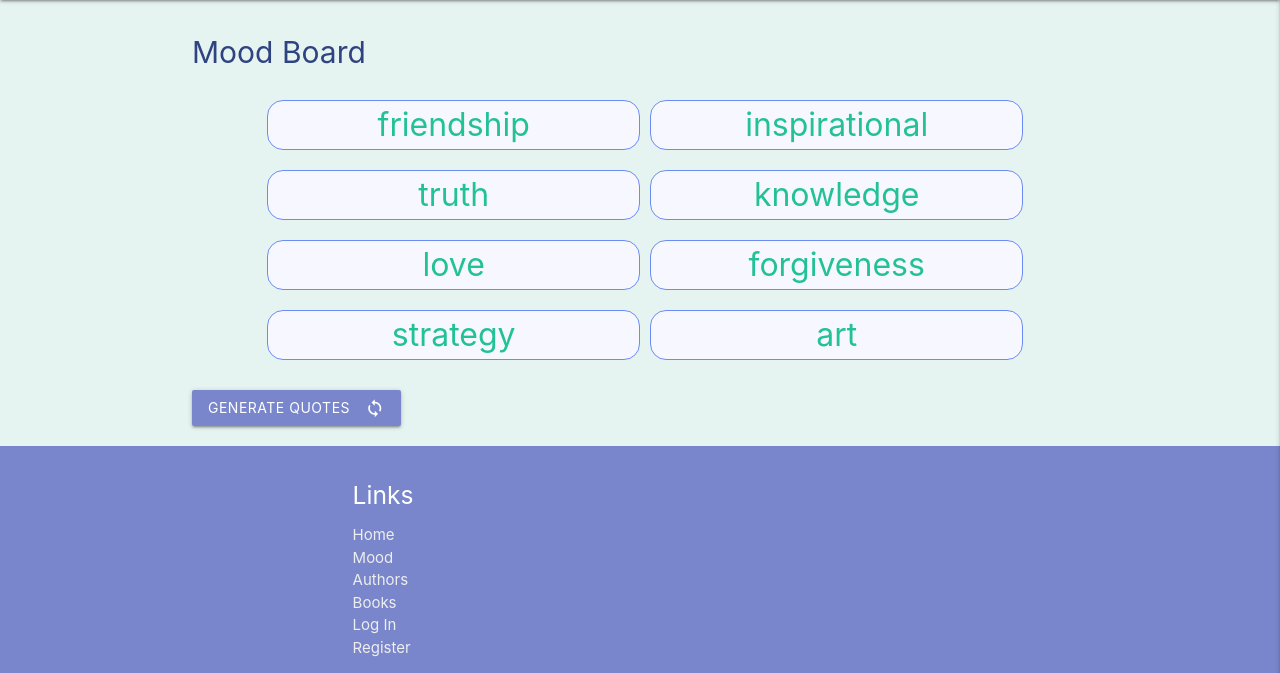
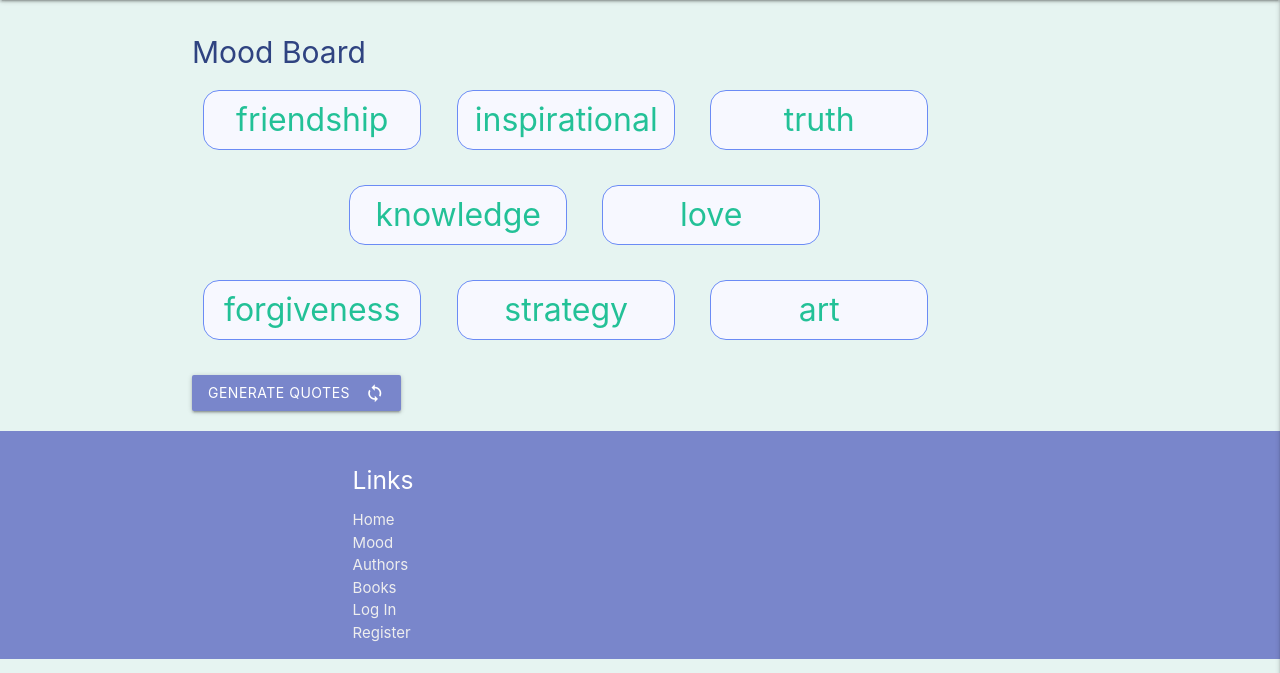
Before and after one commit to daithioc95/MS3, a Flask app: page /get_mood in a window 1280 px wide. Shown: the part 64-737 px from the top of the page. Run offline with Flask 2, Linux system fonts and the light colour scheme; some libraries are stand-ins or nearby versions.

Commit message:
Design mood board options for desktop

```diff
--- a/static/css/style.css
+++ b/static/css/style.css
@@ -547,7 +547,6 @@ input[type=checkbox] + label {
   /* font-style: italic; */
     /* width: 20px; */
     /* height: 40px; */
-    margin: 10px;
     /* display: table-cell; */
     /* display: inline-table; */
     background-color: #F7F8FF;
@@ -555,6 +554,10 @@ input[type=checkbox] + label {
     text-align: center;
     font-size: 32px;
     border-radius: 0.5em;
+    height: 60px;
+    margin-right: 4%;
+    margin-bottom: 4%;
+    padding: 5px 0 !important;
   }
 
 @media screen and (max-width:570px) {
--- a/templates/mood.html
+++ b/templates/mood.html
@@ -5,31 +5,52 @@
 
     <form method="POST" action="{{ url_for('generate_mood', generated = "yes") }}">
         <div class="row">
-            <div class="col s1"></div>
-            <input type="checkbox" class="hidden" name="mood-button" value="friendship"
-                id="mood-button1_friendship" {% for x in checked_buttons if x|string == "friendship" %}checked{% else %}unchecked{% endfor %}><label id="label_friendship" class="hvr-radial-out col s5" for="mood-button1_friendship">
-                   friendship</label>
+            <div class="col l12">
+            <div class="hide-on-med-and-up col s1"></div>
+            <input type="checkbox" class="hidden" name="mood-button" value="friendship" id="mood-button1_friendship"
+                {% for x in checked_buttons if x|string == "friendship" %}checked{% else %}unchecked{% endfor %}><label
+                id="label_friendship" class="hvr-radial-out col s5 l3" for="mood-button1_friendship">
+                friendship</label>
             <input type="checkbox" class="hidden" name="mood-button" value="inspirational"
-                id="mood-button2_inspirational" {% for x in checked_buttons if x|string == "inspirational" %}checked{% else %}unchecked{% endfor %}><label id="label_inspirational" class="hvr-radial-out col s5" for="mood-button2_inspirational">inspirational</label>
-            <div class="col s1"></div>
-            <input type="checkbox" class="hidden" name="mood-button" value="truth" id="mood-button3_truth" {% for x in checked_buttons if x|string == "truth" %}checked{% else %}unchecked{% endfor %}><label id="label_truth" class="hvr-radial-out col s5"
-                for="mood-button3_truth">truth</label>
-            <input type="checkbox" class="hidden" name="mood-button" value="knowledge"
-                id="mood-button4_knowledge" {% for x in checked_buttons if x|string == "knowledge" %}checked{% else %}unchecked{% endfor %}><label id="label_knowledge" class="hvr-radial-out col s5" for="mood-button4_knowledge">knowledge</label>
-            <div class="col s1"></div><input type="checkbox" class="hidden" name="mood-button" value="love" id="mood-button5_love" {% for x in checked_buttons if x|string == "love" %}checked{% else %}unchecked{% endfor %}><label id="label_love" class="hvr-radial-out col s5"
-                for="mood-button5_love">love</label>
-            <input type="checkbox" class="hidden" name="mood-button" value="forgiveness"
-                id="mood-button6_forgiveness" {% for x in checked_buttons if x|string == "forgiveness" %}checked{% else %}unchecked{% endfor %}><label id="label_forgiveness" class="hvr-radial-out col s5" for="mood-button6_forgiveness">forgiveness</label>
-            <div class="col s1"></div><input type="checkbox" class="hidden" name="mood-button" value="strategy"
-                id="mood-button7_strategy"{% for x in checked_buttons if x|string == "strategy" %}checked{% else %}unchecked{% endfor %}><label id="label_strategy" class="hvr-radial-out col s5" for="mood-button7_strategy">strategy</label>
-            <input type="checkbox" class="hidden" name="mood-button" value="art" id="mood-button8_art" {% for x in checked_buttons if x|string == "art" %}checked{% else %}unchecked{% endfor %}><label id="label_art" class="hvr-radial-out col s5"
-                for="mood-button8_art">art</label>
+                id="mood-button2_inspirational"
+                {% for x in checked_buttons if x|string == "inspirational" %}checked{% else %}unchecked{% endfor %}><label
+                id="label_inspirational" class="hvr-radial-out col s5 l3"
+                for="mood-button2_inspirational">inspirational</label>
+            <div class="hide-on-med-and-up col s1"></div>
+            <input type="checkbox" class="hidden" name="mood-button" value="truth" id="mood-button3_truth"
+                {% for x in checked_buttons if x|string == "truth" %}checked{% else %}unchecked{% endfor %}><label
+                id="label_truth" class="hvr-radial-out col s5 l3" for="mood-button3_truth">truth</label>
+
+                <div class="col l2"></div>
+
+            <input type="checkbox" class="hidden" name="mood-button" value="knowledge" id="mood-button4_knowledge"
+                {% for x in checked_buttons if x|string == "knowledge" %}checked{% else %}unchecked{% endfor %}><label
+                id="label_knowledge" class="hvr-radial-out col s5 l3" for="mood-button4_knowledge">knowledge</label>
+            <div class="hide-on-med-and-up col s1"></div><input type="checkbox" class="hidden" name="mood-button"
+                value="love" id="mood-button5_love"
+                {% for x in checked_buttons if x|string == "love" %}checked{% else %}unchecked{% endfor %}><label
+                id="label_love" class="hvr-radial-out col s5 l3" for="mood-button5_love">love</label>
+
+                <div class="col l2"></div>
+
+            <input type="checkbox" class="hidden" name="mood-button" value="forgiveness" id="mood-button6_forgiveness"
+                {% for x in checked_buttons if x|string == "forgiveness" %}checked{% else %}unchecked{% endfor %}><label
+                id="label_forgiveness" class="hvr-radial-out col s5 l3"
+                for="mood-button6_forgiveness">forgiveness</label>
+            <div class="hide-on-med-and-up col s1"></div><input type="checkbox" class="hidden" name="mood-button"
+                value="strategy" id="mood-button7_strategy"
+                {% for x in checked_buttons if x|string == "strategy" %}checked{% else %}unchecked{% endfor %}><label
+                id="label_strategy" class="hvr-radial-out col s5 l3" for="mood-button7_strategy">strategy</label>
+            <input type="checkbox" class="hidden" name="mood-button" value="art" id="mood-button8_art"
+                {% for x in checked_buttons if x|string == "art" %}checked{% else %}unchecked{% endfor %}><label
+                id="label_art" class="hvr-radial-out col s5 l3" for="mood-button8_art">art</label>
         </div>
 
         <button id="generate-moods" class="btn waves-effect waves-light" type="submit" name="action">Generate Quotes
             <i class="material-icons right">sync</i>
             <!-- update track_changes sync -->
         </button>
+        </div>
     </form>
 
 
```
Also changed, not shown: templates/quotes_copy.html (+51 -0 lines).
